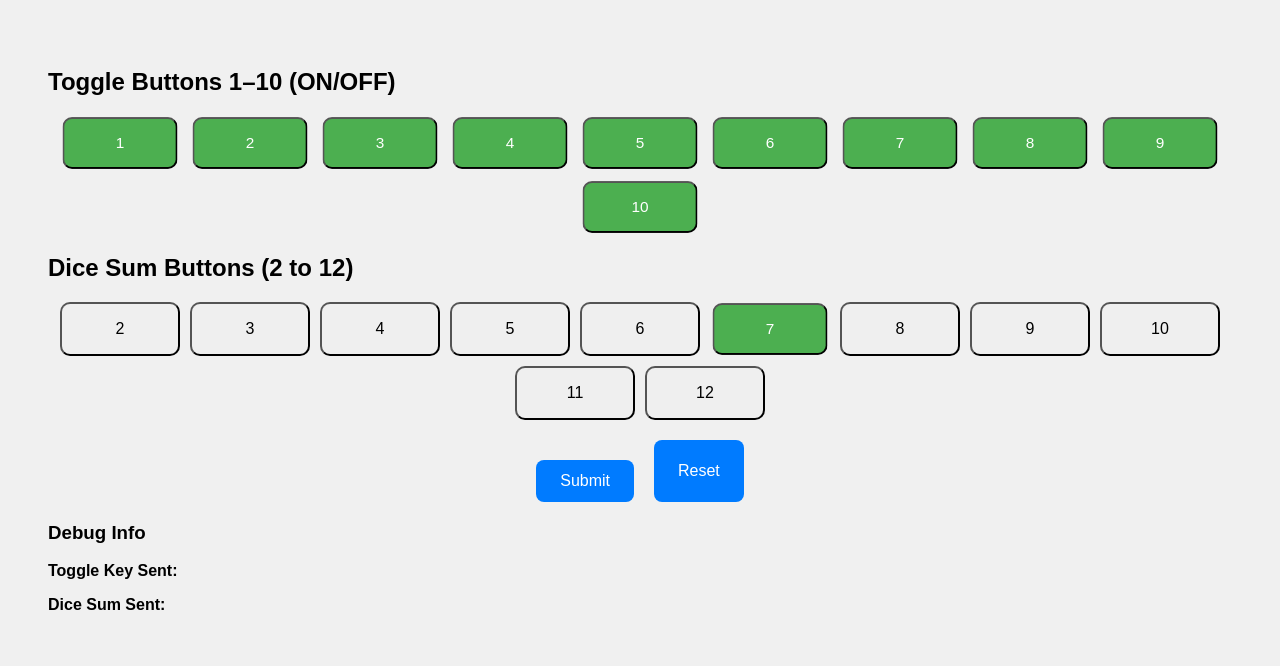
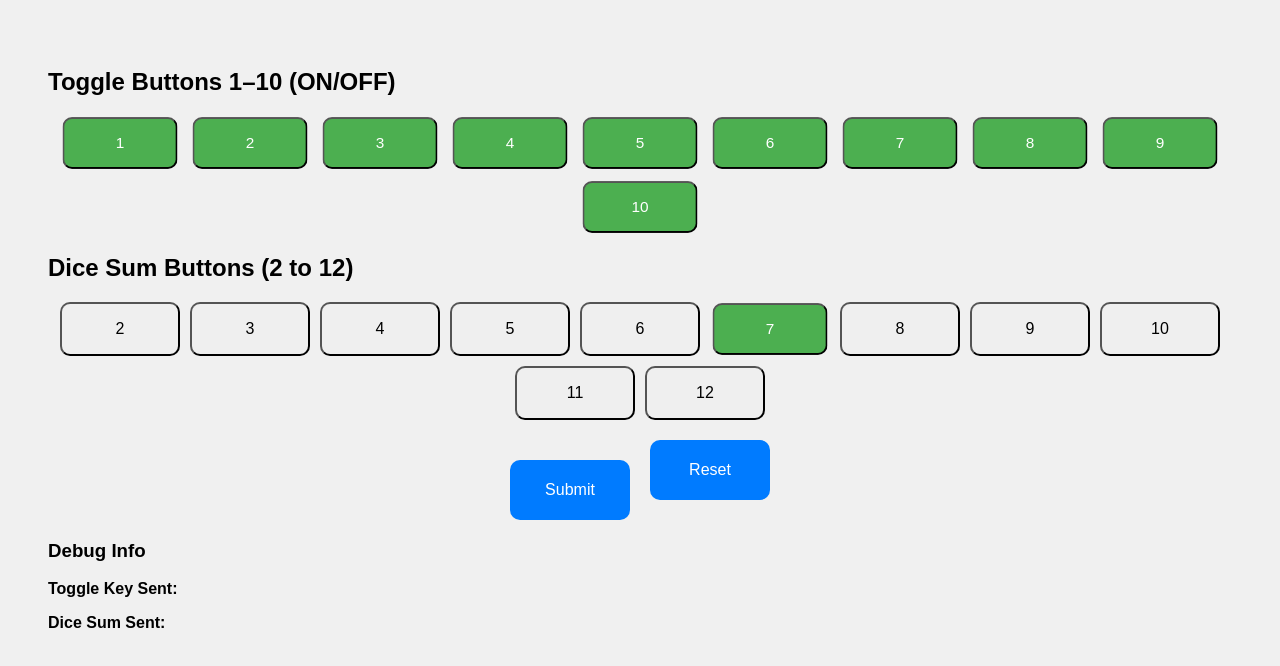
Before and after one commit to RbumgarnerODU/box-closer, a plain HTML site: page index.html in a window 1280 px wide. Drawn offline with Linux system fonts and the light colour scheme.

Commit message:
Update index.html

```diff
--- a/index.html
+++ b/index.html
@@ -45,6 +45,23 @@
       box-sizing: border-box;
     }
 
+    .action-button {
+      padding: 16px 24px;            /* match toggle button padding */
+      font-size: 1rem;               /* match font size */
+      height: 60px;                  /* explicitly fix height */
+      border-radius: 10px;
+      background-color: #007BFF;
+      color: white;
+      border: none;
+      cursor: pointer;
+      min-width: 120px;              /* optionally make width consistent too */
+      box-sizing: border-box;
+    }
+
+    .action-button:hover {
+      background-color: #0056b3;
+    }
+
     button.active {
       background-color: #4caf50;
       color: white;
@@ -77,8 +94,8 @@
   <div class="button-row" id="dice-sum-buttons"></div>
 
 <div class="button-actions">
-  <button id="submit-btn" class="blue-button">Submit</button>
-  <button id="reset-btn" class="blue-button">Reset</button>
+  <button id="submit-btn" class="action-button">Submit</button>
+  <button id="reset-btn" class="action-button">Reset</button>
 </div>
 
   <div id="result"></div>
```
